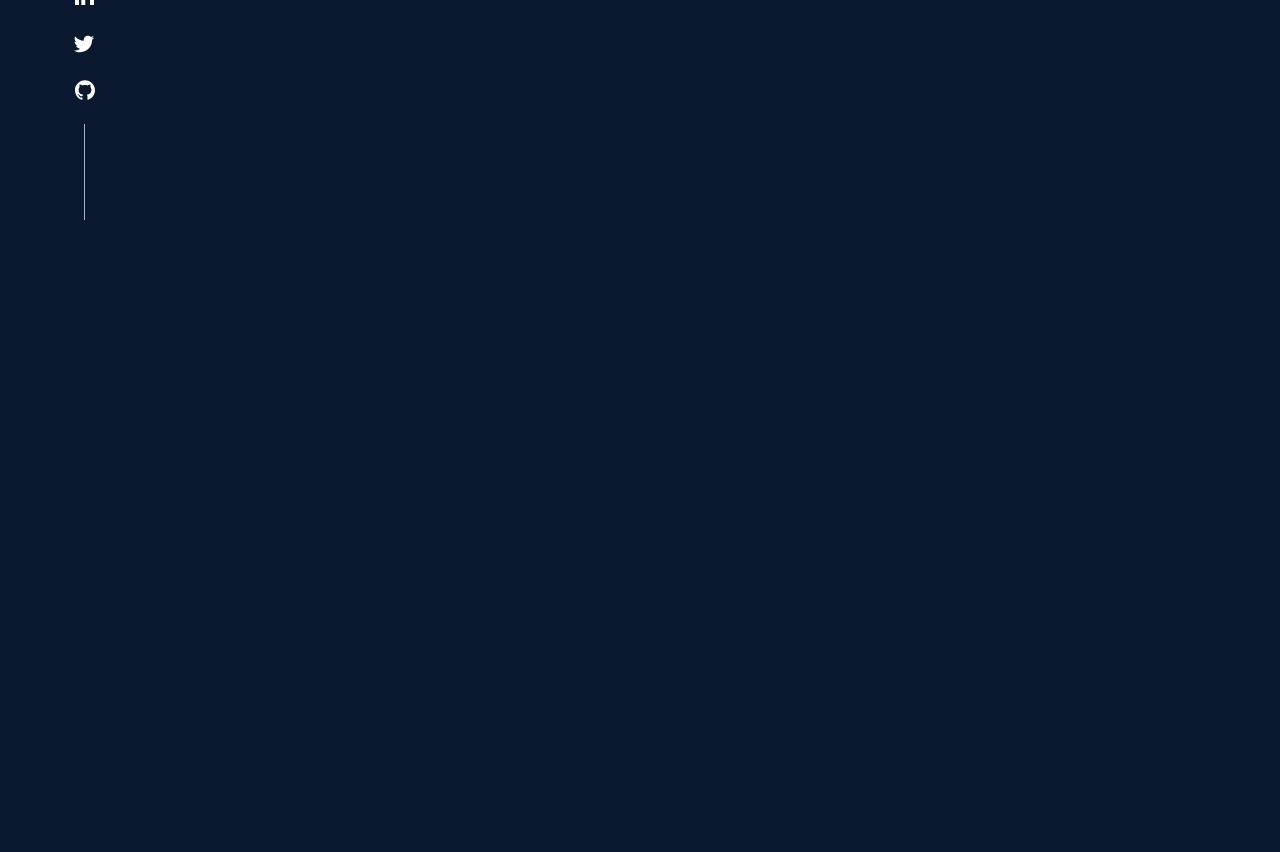
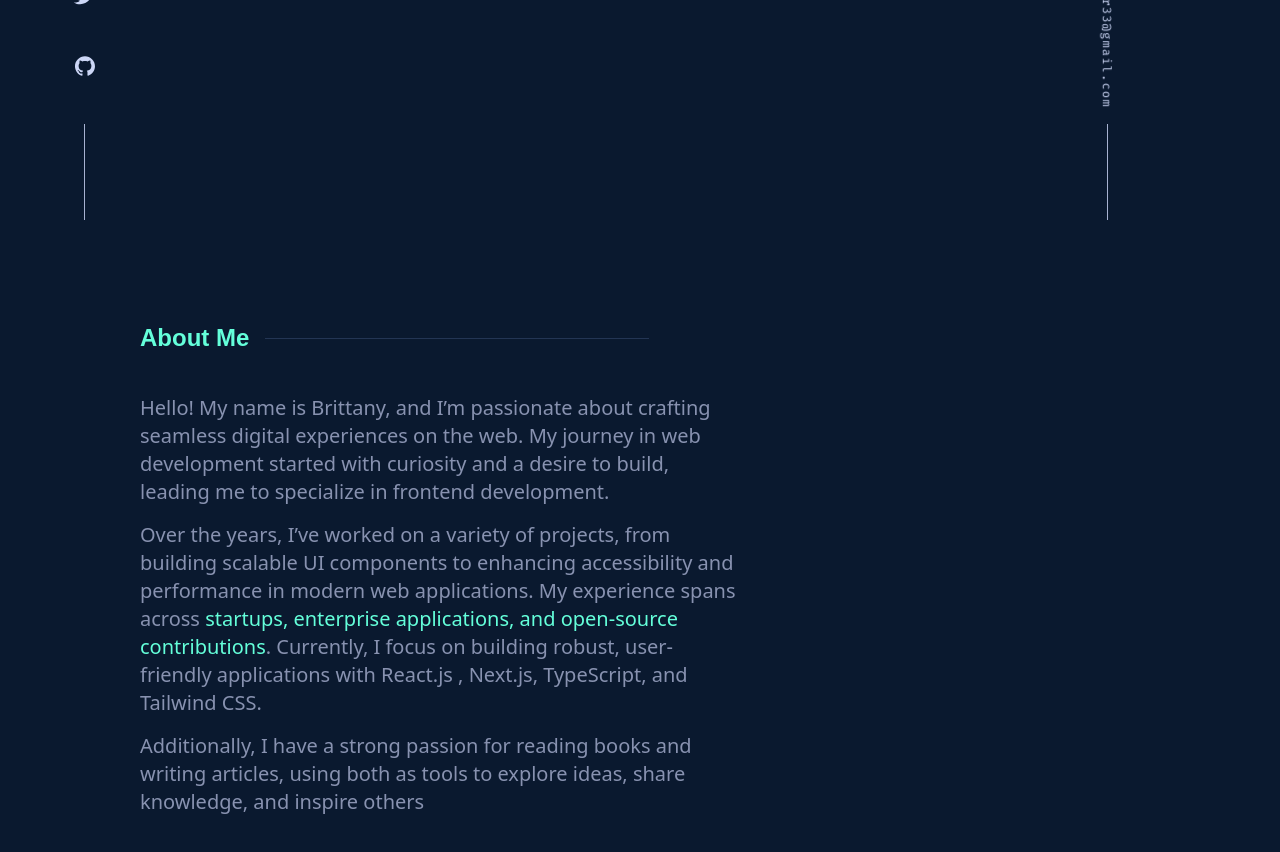
Before and after one commit to Fomonyuytar-Joseph/portfolio-website, a Next.js app: page / in a window 1280 px wide. Shown: the part 580-1432 px from the top of the page. Before the commit the page ends 800 px from the top, so only its background shows below. Built offline with nearby package versions, Linux system fonts and the light colour scheme.

Commit message:
add about me section

```diff
--- a/src/app/page.tsx
+++ b/src/app/page.tsx
@@ -1,6 +1,8 @@
-import Navbar from '@/components/molecules/navbar/navabar.molecule';
-import SocialHandles from '@/components/molecules/socialHandles/socialHandles.molecule';
-import HeroSectionTemplate from '@/components/templates/heroSection.template';
+import EmailHandle from "@/components/molecules/emailHandle/emailHandle.atom";
+import Navbar from "@/components/molecules/navbar/navabar.molecule";
+import SocialHandles from "@/components/molecules/socialHandles/socialHandles.molecule";
+import AboutMeTemplate from "@/components/templates/hero/aboutMe/AboutMe.template";
+import HeroSectionTemplate from "@/components/templates/hero/heroSection.template";
 
 export default function Home() {
   return (
@@ -12,7 +14,12 @@ export default function Home() {
       <div className="w-[600px] lg:w-[800px] xl:w-[1000px] 2xl:w-[1200px] mx-auto 2xl:px-[100px] mt-[102px] h-[calc(100dvh-102px)] ">
         <HeroSectionTemplate />
       </div>
+
+      <div className="w-[600px] lg:w-[800px] xl:w-[1000px] 2xl:w-[1200px] mx-auto 2xl:px-[100px] mt-[102px] h-screen ">
+        <AboutMeTemplate />
+      </div>
       <SocialHandles />
+      <EmailHandle />
     </div>
   );
 }
--- /dev/null
+++ b/src/components/atoms/headingBanner/headingBanner.atom.tsx
@@ -0,0 +1,16 @@
+import React from 'react'
+
+interface HeadingBannerAtomProps {
+    text:string
+}
+
+const HeadingBannerAtom: React.FC<HeadingBannerAtomProps> = ({text}) => {
+  return (
+    <div className='flex items-center space-x-4 mt-[10px] mb-10'>
+      <h2 className="font-semibold text-2xl text-secondary-green">{text}</h2>
+      <div className="h-px w-96 bg-primary-lightest-navy" />
+    </div>
+  );
+}
+
+export default HeadingBannerAtom
--- a/src/components/molecules/emailHandle/emailHandle.atom.tsx
+++ b/src/components/molecules/emailHandle/emailHandle.atom.tsx
@@ -6,7 +6,7 @@ const EmailHandle = () => {
     <div className="fixed bottom-0 right-[72px] flex flex-col items-center space-y-6 text-white">
       <Link
         href="https://www.linkedin.com/in/fomonyuytar-joseph"
-        className="hover:text-secondary-green"
+        className="hover:text-secondary-green rotate-90 mb-[85px] font-fira text-xs tracking-widest text-tertiary-lightest-slate"
       >
         josephneymar33@gmail.com
       </Link>
--- a/src/components/molecules/navbar/navabar.molecule.tsx
+++ b/src/components/molecules/navbar/navabar.molecule.tsx
@@ -3,8 +3,8 @@ import styles from './navbar.module.css';
 import Link from 'next/link';
 
 import { IconRepository } from '@/lib/repository/icons/icon.repository';
-import Button from '@/components/atoms/button.atom';
-import LogoAtom from '@/components/atoms/logo.atom';
+import Button from '@/components/atoms/button/button.atom';
+import LogoAtom from '@/components/atoms/logo/logo.atom';
 
 const Navbar = () => {
   return (
--- a/src/components/molecules/socialHandles/socialHandles.molecule.tsx
+++ b/src/components/molecules/socialHandles/socialHandles.molecule.tsx
@@ -4,7 +4,7 @@ import React from 'react';
 
 const SocialHandles = () => {
   return (
-    <div className="fixed bottom-0 left-[72px] flex flex-col items-center space-y-6 text-white">
+    <div className="fixed bottom-0 left-[72px] flex flex-col items-center space-y-12 text-tertiary-lightest-slate">
       <Link
         href="https://www.linkedin.com/in/fomonyuytar-joseph"
         className="hover:text-secondary-green"
--- /dev/null
+++ b/src/components/organisms/aboutMe/aboutMeSection.organism.tsx
@@ -0,0 +1,35 @@
+import HeadingBannerAtom from "@/components/atoms/headingBanner/headingBanner.atom";
+import React from "react";
+
+const AboutMeSectionOrganism = () => {
+  return (
+    <div>
+      <HeadingBannerAtom text="About Me" />
+      <div className="text-tertiary-slate text-xl font-sans max-w-[600px] font-normal">
+        <p className="mb-[15px]">
+          Hello! My name is Brittany, and I’m passionate about crafting seamless
+          digital experiences on the web. My journey in web development started
+          with curiosity and a desire to build, leading me to specialize in
+          frontend development.
+        </p>
+        <p className="mb-[15px]">
+          Over the years, I’ve worked on a variety of projects, from building
+          scalable UI components to enhancing accessibility and performance in
+          modern web applications. My experience spans across{" "}
+          <span className="text-secondary-green cursor-pointer">
+            startups, enterprise applications, and open-source contributions
+          </span>
+          . Currently, I focus on building robust, user-friendly applications
+          with React.js , Next.js, TypeScript, and Tailwind CSS.
+        </p>
+        <p className="mb-[15px] ">
+          Additionally, I have a strong passion for reading books and writing
+          articles, using both as tools to explore ideas, share knowledge, and
+          inspire others
+        </p>
+      </div>
+    </div>
+  );
+};
+
+export default AboutMeSectionOrganism;
--- /dev/null
+++ b/src/components/templates/hero/aboutMe/AboutMe.template.tsx
@@ -0,0 +1,12 @@
+import AboutMeSectionOrganism from '@/components/organisms/aboutMe/aboutMeSection.organism'
+import React from 'react'
+
+const AboutMeTemplate = () => {
+  return (
+    <div className=''>
+        <AboutMeSectionOrganism/>
+    </div>
+  )
+}
+
+export default AboutMeTemplate
--- a/src/components/templates/heroSection.template.tsx
+++ b/src/components/templates/hero/heroSection.template.tsx
@@ -1,5 +1,5 @@
-import React from 'react';
-import HeroSectionOrganism from '../organisms/heroSection.organism';
+import React from "react";
+import HeroSectionOrganism from "../../organisms/hero/heroSection.organism";
 
 const HeroSectionTemplate = () => {
   return (
```
Also changed, not shown: src/components/atoms/button/button.atom.tsx (renamed from src/components/atoms/button.atom.tsx), src/components/atoms/logo/logo.atom.tsx (renamed from src/components/atoms/logo.atom.tsx), src/components/organisms/hero/heroSection.organism.tsx (renamed from src/components/organisms/heroSection.organism.tsx).
